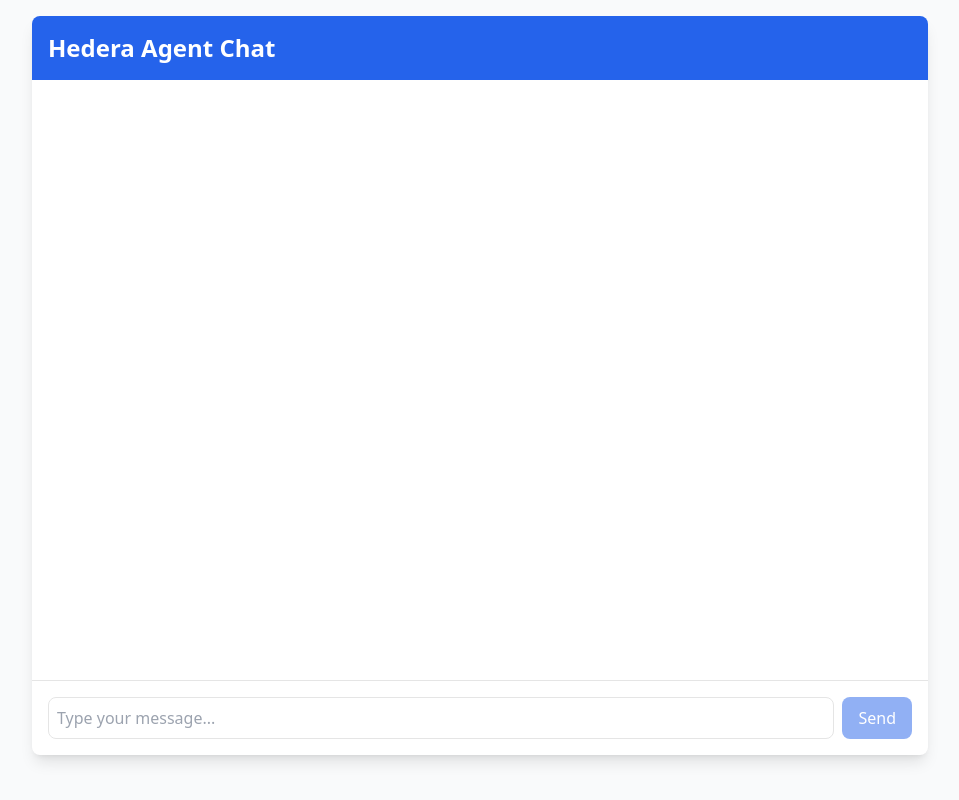
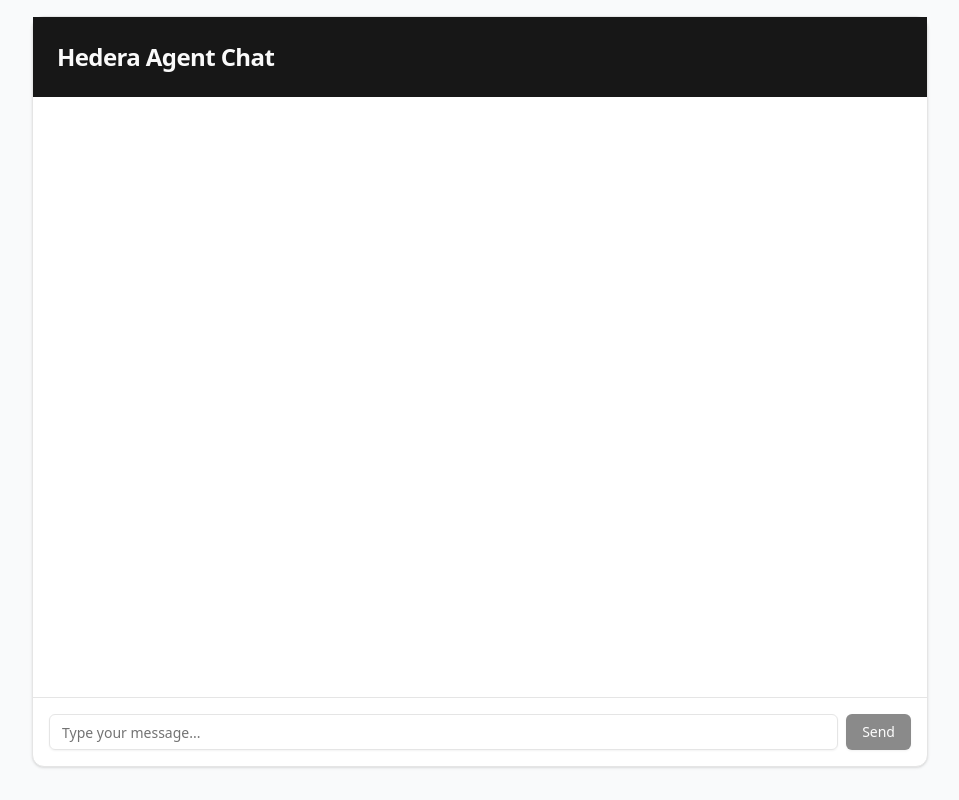
Before and after one commit to aeither/hederadotfun, a Next.js app: page / in a window 1280 px wide. Shown: the whole page, without its empty margins (160-1119 px from the left). Built offline with nearby package versions, Linux system fonts and the light colour scheme.

Commit message:
fix rootdir, use shadcn

```diff
--- a/app/page.tsx
+++ b/app/page.tsx
@@ -1,7 +1,9 @@
 'use client';
 
-import React from 'react';
 import { useState, useRef, useEffect } from 'react';
+import { Button } from "@/components/ui/button";
+import { Input } from "@/components/ui/input";
+import { Card, CardHeader, CardTitle, CardContent, CardFooter } from "@/components/ui/card";
 
 interface Message {
   role: 'user' | 'assistant';
@@ -61,11 +63,12 @@
 
   return (
     <main className="flex min-h-screen flex-col items-center p-4 bg-gray-50">
-      <div className="w-full max-w-4xl bg-white rounded-lg shadow-lg overflow-hidden">
-        <div className="p-4 bg-blue-600 text-white">
-          <h1 className="text-2xl font-bold">Hedera Agent Chat</h1>
-        </div>
+      <Card className="w-full max-w-4xl">
+        <CardHeader className="bg-primary">
+          <CardTitle className="text-2xl font-bold text-primary-foreground">Hedera Agent Chat</CardTitle>
+        </CardHeader>
 
+        <CardContent className="p-0">
           <div
             ref={chatContainerRef}
             className="h-[600px] overflow-y-auto p-4 space-y-4"
@@ -77,48 +80,51 @@
                   message.role === 'user' ? 'justify-end' : 'justify-start'
                 }`}
               >
-              <div
-                className={`max-w-[80%] rounded-lg p-3 ${
+                <Card className={`max-w-[80%] ${
                   message.role === 'user'
-                    ? 'bg-blue-600 text-white'
-                    : 'bg-gray-100 text-gray-900'
-                }`}
-              >
+                    ? 'bg-primary text-primary-foreground'
+                    : 'bg-muted'
+                }`}>
+                  <CardContent className="p-3">
                     <pre className="whitespace-pre-wrap font-sans">
                       {message.content}
                     </pre>
-              </div>
+                  </CardContent>
+                </Card>
               </div>
             ))}
             {isLoading && (
               <div className="flex justify-start">
-              <div className="bg-gray-100 rounded-lg p-3">
+                <Card className="bg-muted">
+                  <CardContent className="p-3">
                     <div className="animate-pulse">Thinking...</div>
-              </div>
+                  </CardContent>
+                </Card>
               </div>
             )}
           </div>
+        </CardContent>
 
-        <form onSubmit={handleSubmit} className="p-4 border-t">
-          <div className="flex space-x-2">
-            <input
+        <CardFooter className="p-4 border-t">
+          <form onSubmit={handleSubmit} className="flex w-full space-x-2">
+            <Input
               type="text"
               value={input}
               onChange={(e) => setInput(e.target.value)}
               placeholder="Type your message..."
-              className="flex-1 p-2 border rounded-lg focus:outline-none focus:ring-2 focus:ring-blue-500"
+              className="flex-1"
               disabled={isLoading}
             />
-            <button
+            <Button
               type="submit"
               disabled={isLoading || !input.trim()}
-              className="px-4 py-2 bg-blue-600 text-white rounded-lg hover:bg-blue-700 disabled:opacity-50"
+              variant="default"
             >
               Send
-            </button>
-          </div>
+            </Button>
           </form>
-      </div>
+        </CardFooter>
+      </Card>
     </main>
   );
 }
--- /dev/null
+++ b/components/ui/button.tsx
@@ -0,0 +1,57 @@
+import * as React from "react"
+import { Slot } from "@radix-ui/react-slot"
+import { cva, type VariantProps } from "class-variance-authority"
+
+import { cn } from "@/lib/utils"
+
+const buttonVariants = cva(
+  "inline-flex items-center justify-center gap-2 whitespace-nowrap rounded-md text-sm font-medium transition-colors focus-visible:outline-none focus-visible:ring-1 focus-visible:ring-ring disabled:pointer-events-none disabled:opacity-50 [&_svg]:pointer-events-none [&_svg]:size-4 [&_svg]:shrink-0",
+  {
+    variants: {
+      variant: {
+        default:
+          "bg-primary text-primary-foreground shadow hover:bg-primary/90",
+        destructive:
+          "bg-destructive text-destructive-foreground shadow-sm hover:bg-destructive/90",
+        outline:
+          "border border-input bg-background shadow-sm hover:bg-accent hover:text-accent-foreground",
+        secondary:
+          "bg-secondary text-secondary-foreground shadow-sm hover:bg-secondary/80",
+        ghost: "hover:bg-accent hover:text-accent-foreground",
+        link: "text-primary underline-offset-4 hover:underline",
+      },
+      size: {
+        default: "h-9 px-4 py-2",
+        sm: "h-8 rounded-md px-3 text-xs",
+        lg: "h-10 rounded-md px-8",
+        icon: "h-9 w-9",
+      },
+    },
+    defaultVariants: {
+      variant: "default",
+      size: "default",
+    },
+  }
+)
+
+export interface ButtonProps
+  extends React.ButtonHTMLAttributes<HTMLButtonElement>,
+    VariantProps<typeof buttonVariants> {
+  asChild?: boolean
+}
+
+const Button = React.forwardRef<HTMLButtonElement, ButtonProps>(
+  ({ className, variant, size, asChild = false, ...props }, ref) => {
+    const Comp = asChild ? Slot : "button"
+    return (
+      <Comp
+        className={cn(buttonVariants({ variant, size, className }))}
+        ref={ref}
+        {...props}
+      />
+    )
+  }
+)
+Button.displayName = "Button"
+
+export { Button, buttonVariants }
--- /dev/null
+++ b/components/ui/card.tsx
@@ -0,0 +1,76 @@
+import * as React from "react"
+
+import { cn } from "@/lib/utils"
+
+const Card = React.forwardRef<
+  HTMLDivElement,
+  React.HTMLAttributes<HTMLDivElement>
+>(({ className, ...props }, ref) => (
+  <div
+    ref={ref}
+    className={cn(
+      "rounded-xl border bg-card text-card-foreground shadow",
+      className
+    )}
+    {...props}
+  />
+))
+Card.displayName = "Card"
+
+const CardHeader = React.forwardRef<
+  HTMLDivElement,
+  React.HTMLAttributes<HTMLDivElement>
+>(({ className, ...props }, ref) => (
+  <div
+    ref={ref}
+    className={cn("flex flex-col space-y-1.5 p-6", className)}
+    {...props}
+  />
+))
+CardHeader.displayName = "CardHeader"
+
+const CardTitle = React.forwardRef<
+  HTMLDivElement,
+  React.HTMLAttributes<HTMLDivElement>
+>(({ className, ...props }, ref) => (
+  <div
+    ref={ref}
+    className={cn("font-semibold leading-none tracking-tight", className)}
+    {...props}
+  />
+))
+CardTitle.displayName = "CardTitle"
+
+const CardDescription = React.forwardRef<
+  HTMLDivElement,
+  React.HTMLAttributes<HTMLDivElement>
+>(({ className, ...props }, ref) => (
+  <div
+    ref={ref}
+    className={cn("text-sm text-muted-foreground", className)}
+    {...props}
+  />
+))
+CardDescription.displayName = "CardDescription"
+
+const CardContent = React.forwardRef<
+  HTMLDivElement,
+  React.HTMLAttributes<HTMLDivElement>
+>(({ className, ...props }, ref) => (
+  <div ref={ref} className={cn("p-6 pt-0", className)} {...props} />
+))
+CardContent.displayName = "CardContent"
+
+const CardFooter = React.forwardRef<
+  HTMLDivElement,
+  React.HTMLAttributes<HTMLDivElement>
+>(({ className, ...props }, ref) => (
+  <div
+    ref={ref}
+    className={cn("flex items-center p-6 pt-0", className)}
+    {...props}
+  />
+))
+CardFooter.displayName = "CardFooter"
+
+export { Card, CardHeader, CardFooter, CardTitle, CardDescription, CardContent }
--- /dev/null
+++ b/components/ui/input.tsx
@@ -0,0 +1,22 @@
+import * as React from "react"
+
+import { cn } from "@/lib/utils"
+
+const Input = React.forwardRef<HTMLInputElement, React.ComponentProps<"input">>(
+  ({ className, type, ...props }, ref) => {
+    return (
+      <input
+        type={type}
+        className={cn(
+          "flex h-9 w-full rounded-md border border-input bg-transparent px-3 py-1 text-base shadow-sm transition-colors file:border-0 file:bg-transparent file:text-sm file:font-medium file:text-foreground placeholder:text-muted-foreground focus-visible:outline-none focus-visible:ring-1 focus-visible:ring-ring disabled:cursor-not-allowed disabled:opacity-50 md:text-sm",
+          className
+        )}
+        ref={ref}
+        {...props}
+      />
+    )
+  }
+)
+Input.displayName = "Input"
+
+export { Input }
--- /dev/null
+++ b/components/ui/textarea.tsx
@@ -0,0 +1,22 @@
+import * as React from "react"
+
+import { cn } from "@/lib/utils"
+
+const Textarea = React.forwardRef<
+  HTMLTextAreaElement,
+  React.ComponentProps<"textarea">
+>(({ className, ...props }, ref) => {
+  return (
+    <textarea
+      className={cn(
+        "flex min-h-[60px] w-full rounded-md border border-input bg-transparent px-3 py-2 text-base shadow-sm placeholder:text-muted-foreground focus-visible:outline-none focus-visible:ring-1 focus-visible:ring-ring disabled:cursor-not-allowed disabled:opacity-50 md:text-sm",
+        className
+      )}
+      ref={ref}
+      {...props}
+    />
+  )
+})
+Textarea.displayName = "Textarea"
+
+export { Textarea }
--- a/package.json
+++ b/package.json
@@ -31,6 +31,7 @@
     "@langchain/core": "^0.3.26",
     "@langchain/langgraph": "^0.2.34",
     "@langchain/openai": "^0.3.16",
+    "@radix-ui/react-slot": "^1.1.2",
     "bignumber.js": "^9.1.2",
     "class-variance-authority": "^0.7.1",
     "clsx": "^2.1.1",
--- a/tsconfig.json
+++ b/tsconfig.json
@@ -10,7 +10,6 @@
     "declarationMap": true,
     "sourceMap": true,
     "outDir": "./dist",
-    "rootDir": "./src",
     "strict": true,
     "noImplicitAny": true,
     "strictBindCallApply": true,
@@ -46,7 +45,8 @@
     "src/**/*",
     ".next/types/**/*.ts",
     "app/**/*.{ts,tsx}",
-    "components/**/*.{ts,tsx}"
+    "components/**/*.{ts,tsx}",
+    "lib/**/*.{ts,tsx}"
   ],
   "exclude": [
     "node_modules",
```
Also changed, not shown: 1 other file (tests, documents, lock files or other folders). Lines whose indentation alone changed are shown as unchanged.
